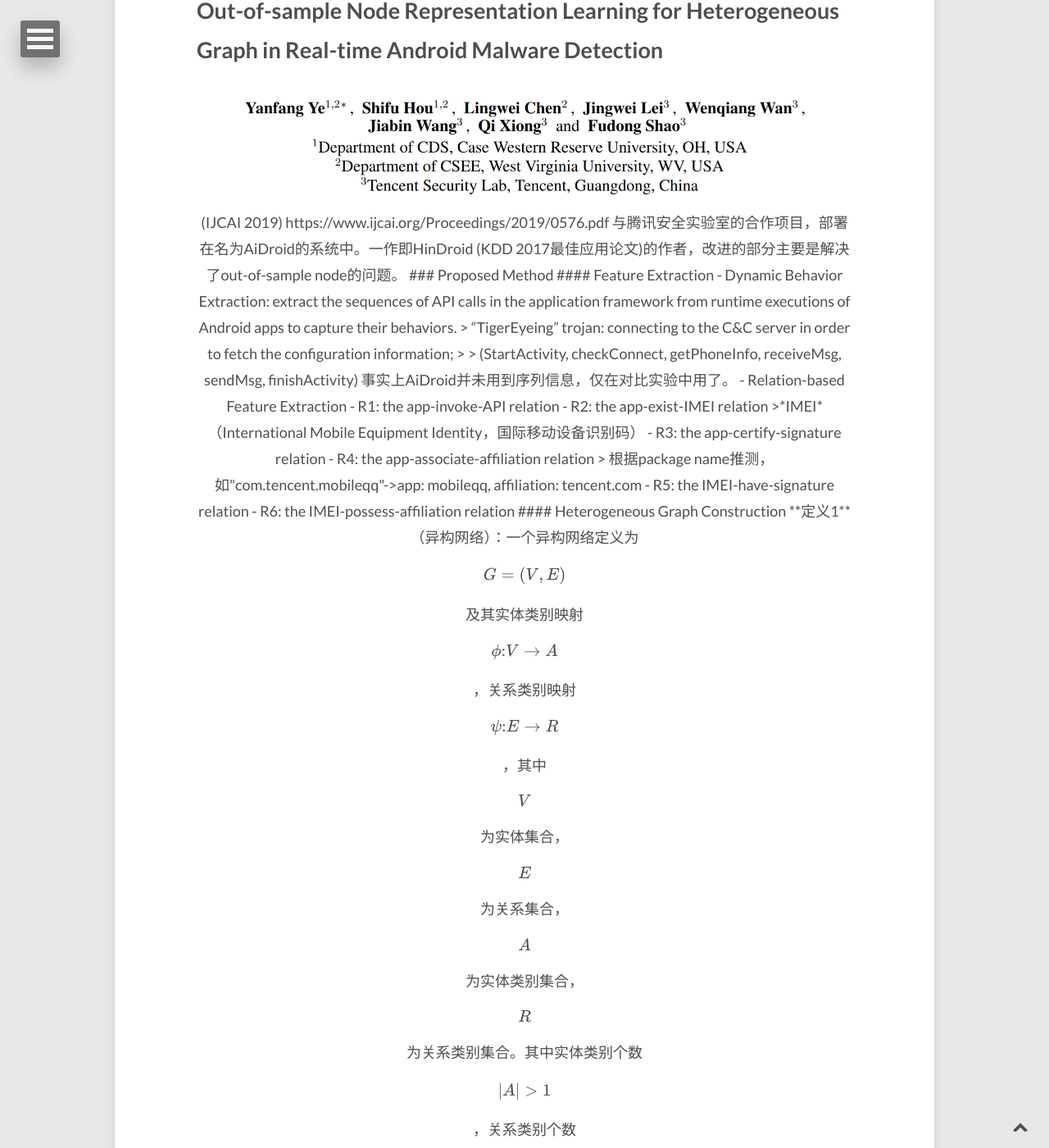
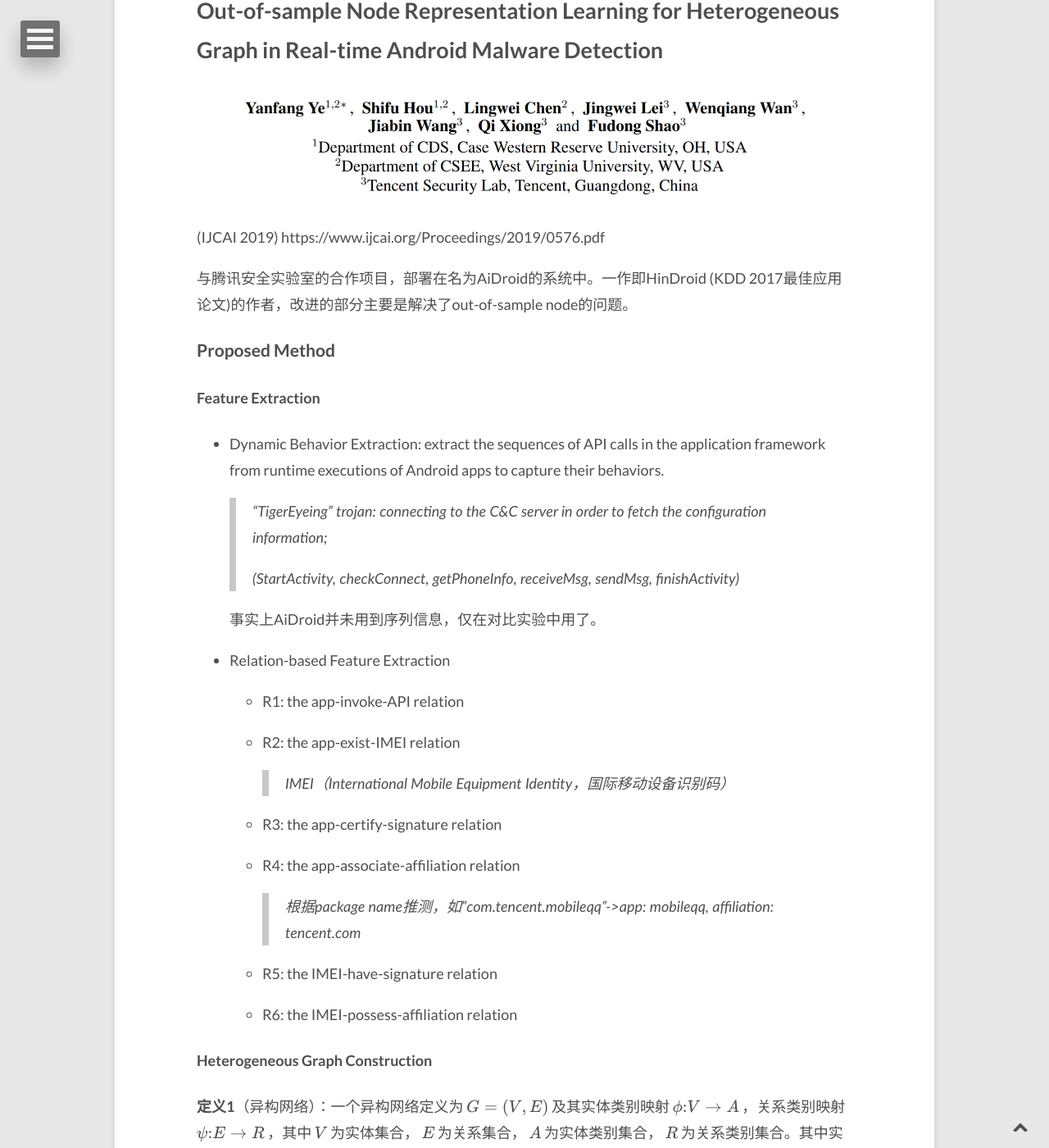
Before and after one commit to E0HYL/BLOG-OF-E0, a Jekyll site: the page built from _posts/2020-05-25-AiDroid.md, in a window 1280 px wide and 1400 px high, scrolled down 1167 px. Shown: the whole window at 82% size. Built offline with Jekyll 4.4.1, drawn with Linux system fonts in a browser that asks for light colours; nearby versions of some CDN libraries; formulas are drawn with MathJax 3; comment, search, counter and statistics services are not loaded; some of the changed text lies outside the part shown.

Commit message:
fix figure closure </figure>

```diff
--- a/_posts/2020-05-25-AiDroid.md
+++ b/_posts/2020-05-25-AiDroid.md
@@ -33,7 +33,7 @@ image:
 
 ## Out-of-sample Node Representation Learning for Heterogeneous Graph in Real-time Android Malware Detection
 
-<figure><img src="{{ site.url }}/images/Aidroid/image-20200524171846438.png" alt="image-20200524171846438" style="zoom:50%;" /><figure>
+<figure><img src="{{ site.url }}/images/Aidroid/image-20200524171846438.png" alt="image-20200524171846438" style="zoom:50%;" /></figure>
 
 (IJCAI 2019) https://www.ijcai.org/Proceedings/2019/0576.pdf
 
@@ -75,11 +75,11 @@ image:
 
 **定义1**（异构网络）：一个异构网络定义为 $$ G=(V,E) $$ 及其实体类别映射 $$ \phi{:} V\rightarrow{A} $$ ，关系类别映射 $$ \psi{:} E\rightarrow{R} $$ ，其中 $$ V $$ 为实体集合， $$ E $$ 为关系集合， $$ A $$ 为实体类别集合， $$ R $$ 为关系类别集合。其中实体类别个数 $$ \lvert A \rvert > 1 $$ ，关系类别个数 $$ \lvert R \rvert > 1 $$ 。则异构网络定义为 $$ \Gamma_{G}=(A,R) $$ ，表示为一个由属于 $$ A $$ 类型的节点以及属于 $$ R $$ 类型的边组成的图。
 
-<figure><img src="{{ site.url }}/images/Aidroid/image-20200524173645107.png" alt="image-20200524173645107" style="zoom:80%;" /><figure>
+<figure><img src="{{ site.url }}/images/Aidroid/image-20200524173645107.png" alt="image-20200524173645107" style="zoom:80%;" /></figure>
 
 > incorporated the domain knowledge from anti-malware experts, designed six meaningful meta-paths to characterize the relatedness over apps at different views
 
-<figure><img src="{{ site.url }}/images/Aidroid/image-20200524173813318.png" alt="image-20200524173813318" style="zoom:67%;" /><figure>
+<figure><img src="{{ site.url }}/images/Aidroid/image-20200524173813318.png" alt="image-20200524173813318" style="zoom:67%;" /></figure>
 
 #### HG-Learning
 
@@ -89,7 +89,7 @@ image:
 
 每一种元路径 $$ P_{j} $$ 的形式表达为  $$ A_1\rightarrow{...}\rightarrow{A_t}\rightarrow{A_{t+1}}\rightarrow{...}\rightarrow{A_l}, A_t\in{A} $$ 。则HGiNE下的随机游走策略可以表达为：首先 $$ S $$ 中从随机选取一个元路径 $$ P_{j} $$ ，则第i步的转移概率为:
 
-<figure><img src="{{ site.url }}/images/Aidroid/image-20200524174413695.png" alt="image-20200524174413695" style="zoom:67%;" /><figure>
+<figure><img src="{{ site.url }}/images/Aidroid/image-20200524174413695.png" alt="image-20200524174413695" style="zoom:67%;" /></figure>
 
 其中， $$ N_{A_{t+1}}(v_{A_t}^i) $$  表示节点类型为 $$ A_{t+1} $$ 的 $$ v_{A_t}^i $$ 的邻居节点， $$ A_{app} $$ 表示App节点类别， $$ \lambda $$ 为 $$ S $$ 中以 $$ A_{app}\rightarrow{A_{t+1}} $$ 开头的元路径的个数。文章称这种策略可以将多源异构网络中的语义信息和结构信息更多的保留下来。
 
@@ -99,7 +99,7 @@ image:
 
 在随机游走生成语料之后，通过skip-gram算法进行节点编码。
 
-<figure><img src="{{ site.url }}/images/Aidroid/image-20200524174927336.png" alt="image-20200524174927336" style="zoom: 50%;" /><figure>
+<figure><img src="{{ site.url }}/images/Aidroid/image-20200524174927336.png" alt="image-20200524174927336" style="zoom: 50%;" /></figure>
 
 ##### Out-of-sample node representation learning (HG2Img)
 
@@ -109,7 +109,7 @@ image:
 
 > 文章推荐  k=2, t=d。
 
-<figure><img src="{{ site.url }}/images/Aidroid/image-20200524175007934.png" alt="image-20200524175007934" style="zoom: 67%;" /><figure>
+<figure><img src="{{ site.url }}/images/Aidroid/image-20200524175007934.png" alt="image-20200524175007934" style="zoom: 67%;" /></figure>
 
 #### Deep Neural Network Classifier
 
@@ -129,7 +129,7 @@ Training: 在in-sample数据集上，将该 $$ t\times{d} $$ 维的向量作为C
 
 #### HG-learning method
 
-<figure><img src="{{ site.url }}/images/Aidroid/image-20200524170119268.png" alt="image-20200524170119268" style="zoom: 67%;" /><figure>
+<figure><img src="{{ site.url }}/images/Aidroid/image-20200524170119268.png" alt="image-20200524170119268" style="zoom: 67%;" /></figure>
 
 - ##### In-sample node embedding (HGiNE)
 
@@ -139,7 +139,7 @@ Training: 在in-sample数据集上，将该 $$ t\times{d} $$ 维的向量作为C
 
   - metapath2vec
 
-    <figure><img src="{{ site.url }}/images/Aidroid/image-20200524164446575.png" alt="image-20200524164446575" style="zoom:67%;" /><figure>
+    <figure><img src="{{ site.url }}/images/Aidroid/image-20200524164446575.png" alt="image-20200524164446575" style="zoom:67%;" /></figure>
 
 - ##### Out-of-sample representation learning (HG2Img)
 
@@ -153,7 +153,7 @@ Training: 在in-sample数据集上，将该 $$ t\times{d} $$ 维的向量作为C
 
 #### Different types of features
 
-<figure><img src="{{ site.url }}/images/Aidroid/image-20200524170604608.png" alt="image-20200524170604608" style="zoom:67%;" /><figure>
+<figure><img src="{{ site.url }}/images/Aidroid/image-20200524170604608.png" alt="image-20200524170604608" style="zoom:67%;" /></figure>
 
 - Behavioral sequence (f-1)
   - Bin+SVM: binary (i.e., if an API call is invoked by an app) feature vectors
```
